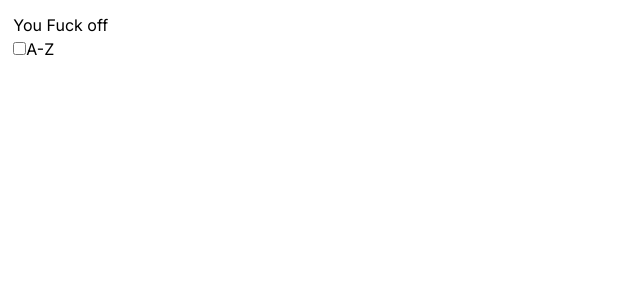
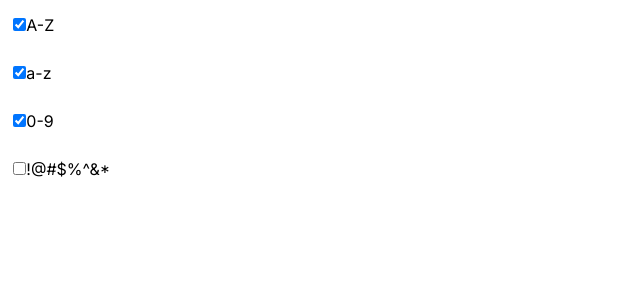
Before and after one commit to ali2538/pass-reagen, a Next.js app in the folder rea-passgen/: page / in a window 1280 px wide. Shown: the top 300 px of the page, without its empty margins (0-640 px from the left). Built offline with nearby package versions, Linux system fonts and the light colour scheme.

Commit message:
added the checkboxes and their change handlers

```diff
--- a/rea-passgen/app/(home)/components/CheckBox.js
+++ b/rea-passgen/app/(home)/components/CheckBox.js
@@ -1,5 +1,6 @@
-export default function CheckBox() {
+
+export default function CheckBox(props) {
     return (
-        <input type="checkbox" />
+        <input defaultChecked={props.defaultChecked} id={props.id} checked={props.checked} type="checkbox" name={props.name} onChange={e => props.onChange(e)} />
     )
 }
--- a/rea-passgen/app/(home)/components/Forms.js
+++ b/rea-passgen/app/(home)/components/Forms.js
@@ -1,10 +1,54 @@
+"use client"
 import Label from "./Label";
 import CheckBox from "./CheckBox";
+import { useState } from "react";
 export default function Form() {
+    const [uppercaseSelected, setUppercaseSelected] = useState(true)
+    const [lowercaseSelected, setLowercaseSelected] = useState(true)
+    const [digitsSelected, setDigitsSelected] = useState(true)
+    const [specialCharsSelected, setSpecialCharsSelected] = useState(false)
+    function toggleOption(e) {
+        switch (e.target.id) {
+            case "uppercaseOption":
+                setUppercaseSelected(!uppercaseSelected);
+                break;
+            case "lowercaseOption":
+                setLowercaseSelected(!lowercaseSelected);
+                break;
+            case "digitsOption":
+                setDigitsSelected(!digitsSelected);
+                break;
+            case "specialCharOptions":
+                setSpecialCharsSelected(!specialCharsSelected);
+                break;
+            default:
+                break;
+        }
+
+    }
+
+    function checkMe() {
+        console.log("You got me");
+        console.log(uppercaseSelected);
+    }
     return (
         <form>
-            <CheckBox />
-            <Label text="A-Z" />
+            <CheckBox defaultChecked={uppercaseSelected} checked={uppercaseSelected} id="uppercaseOption" onChange={toggleOption} />
+            <Label text="A-Z" htmlFor="uppercaseOption" />
+            <br />
+            <br />
+            <CheckBox defaultChecked={lowercaseSelected} checked={lowercaseSelected} id="lowercaseOption" onChange={toggleOption} />
+            <Label text="a-z" htmlFor="lowercaseOption" />
+            <br />
+            <br />
+            <CheckBox defaultChecked={digitsSelected} checked={digitsSelected} id="digitsOption" onChange={toggleOption} />
+            <Label text="0-9" htmlFor="digitsOption" />
+            <br />
+            <br />
+            <CheckBox defaultChecked={specialCharsSelected} checked={specialCharsSelected} id="specialCharOptions" onChange={toggleOption} />
+            <Label text="!@#$%^&*" htmlFor="specialCharOptions" />
+            <br />
+            <br />
         </form>
     )
 }
--- a/rea-passgen/app/(home)/components/Label.js
+++ b/rea-passgen/app/(home)/components/Label.js
@@ -1,5 +1,8 @@
+
 export default function Label(props) {
     return (
-        <label>{props.text}</label>
+        <label htmlFor={props.htmlFor}>
+            {props.text}
+        </label>
     )
 }
--- a/rea-passgen/app/(home)/page.js
+++ b/rea-passgen/app/(home)/page.js
@@ -6,7 +6,6 @@ import Form from "./components/Forms";
 export default function Home() {
   return (
     <div>
-      <h1>You Fuck off</h1>
       <Form />
     </div>
   );
```
